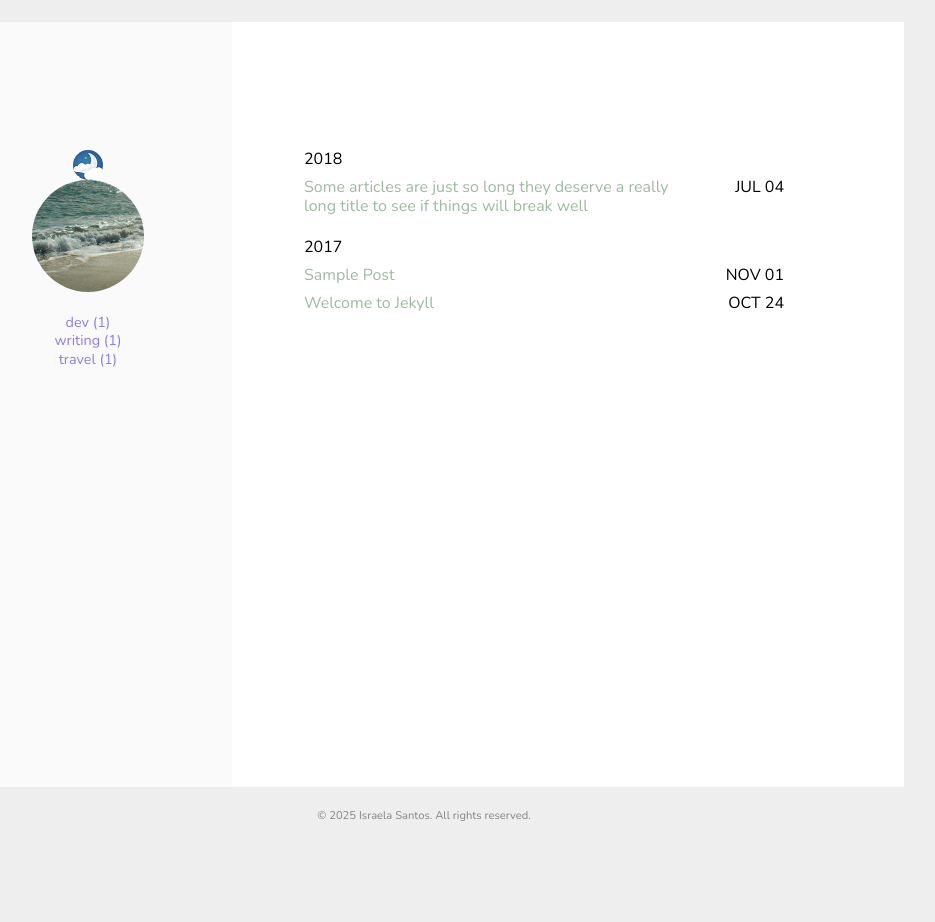
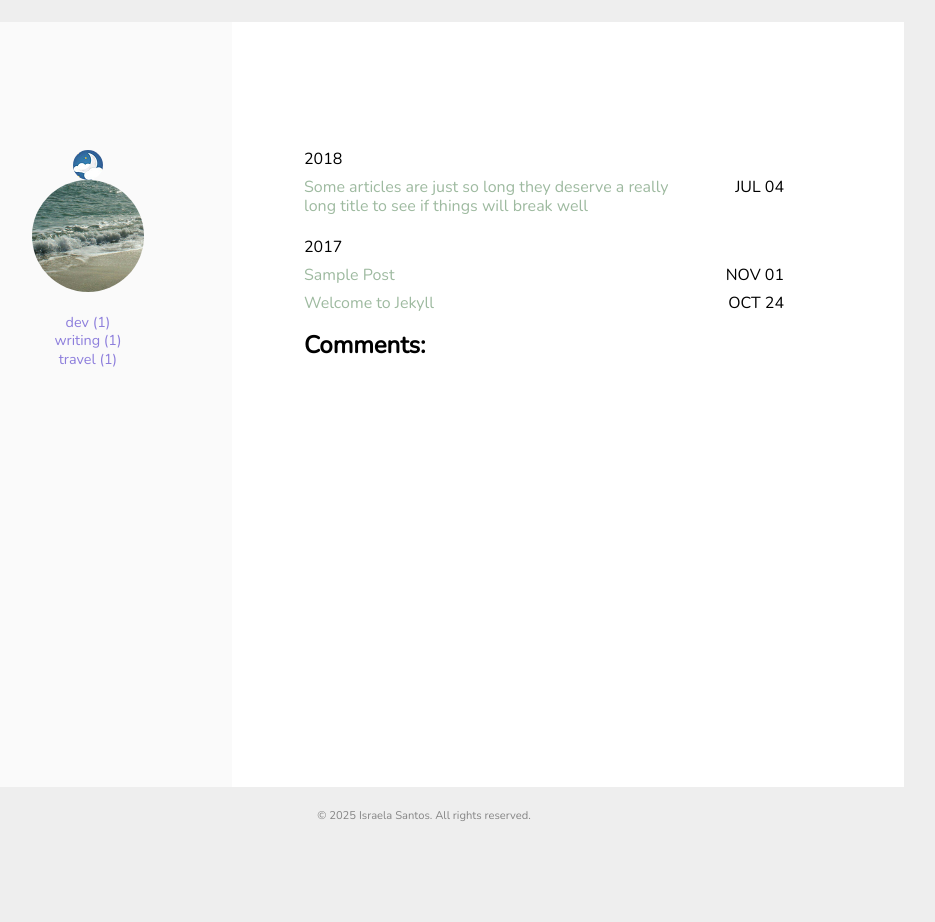
Before and after one commit to sraelai/y, a Jekyll site: the page built from index.html, in a window 1280 px wide. Shown: the whole page, without its empty margins (216-1151 px from the left). Built offline with Jekyll 4.4.1, drawn with Linux system fonts in a browser that asks for light colours; comment, search, counter and statistics services are not loaded.

Commit message:
Atualizar o page.html

```diff
--- a/_layouts/page.html
+++ b/_layouts/page.html
@@ -14,6 +14,8 @@
 
     {{ content }}
 
+    {% include cusdis.html %}
+
     </main>
 
   </div>
```
